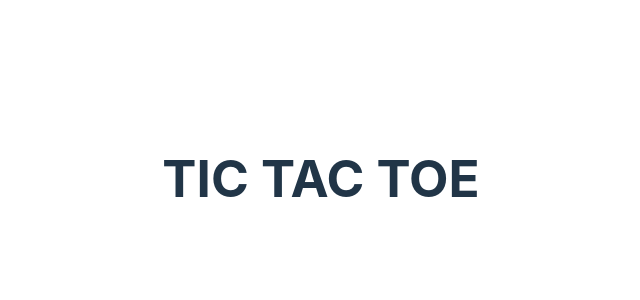
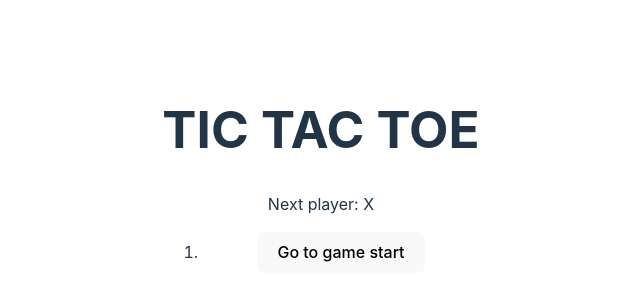
Before and after one commit to just-wilson/tictactoe, a React (Vite) app in the folder tic-tac-toe/: page / in a window 1280 px wide. Shown: the part 222-522 px from the top of the page, without its empty margins (319-959 px from the left). Built offline with nearby package versions, Linux system fonts and the light colour scheme.

Commit message:
create rudimentry functionality

```diff
--- a/tic-tac-toe/src/App.tsx
+++ b/tic-tac-toe/src/App.tsx
@@ -1,14 +1,13 @@
-import { useState } from 'react'
 import './App.css'
+import Game from './components/Game'
 
 function App() {
-  const [count, setCount] = useState(0)
-
   return (
     <>
      <h1>
       TIC TAC TOE
      </h1>
+     <Game />
     </>
   )
 }
--- /dev/null
+++ b/tic-tac-toe/src/components/Game.tsx
@@ -0,0 +1,88 @@
+import { useState } from 'react';
+import Square from './Square';
+import { calculateWinner } from './utility';
+
+type boardProps = {
+    xIsNext: boolean;
+    squares: string[];
+    onPlay: (nextSquares: string[]) => void;
+};
+
+const Board = ({ xIsNext, squares, onPlay }: boardProps) => {
+  function handleClick(i: number) {
+    if (calculateWinner(squares) || squares[i]) {
+      return;
+    }
+    const nextSquares = squares.slice();
+    if (xIsNext) {
+      nextSquares[i] = 'X';
+    } else {
+      nextSquares[i] = 'O';
+    }
+    onPlay(nextSquares);
+  }
+
+  const winner = calculateWinner(squares);
+  let status;
+  if (winner) {
+    status = 'Winner: ' + winner;
+  } else {
+    status = 'Next player: ' + (xIsNext ? 'X' : 'O');
+  }
+
+  return (
+    <>
+      <div className="status">{status}</div>
+      {[0, 1, 2].map((rowIndex) => {
+            <div className="board-row">
+                {[0, 1, 2].map((colIndex) => {
+                    const index = rowIndex * 3 + colIndex;
+                    return <Square key={index} value={squares[index]} onSquareClick={() => {handleClick(index)}} />
+                })}
+            </div>
+        })}
+    </>
+  );
+}
+
+export default function Game() {
+  const [history, setHistory] = useState([Array(9).fill(null)]);
+  const [currentMove, setCurrentMove] = useState(0);
+  const xIsNext = currentMove % 2 === 0;
+  const currentSquares = history[currentMove];
+
+  function handlePlay(nextSquares: string[]) {
+    const nextHistory = [...history.slice(0, currentMove + 1), nextSquares];
+    setHistory(nextHistory);
+    setCurrentMove(nextHistory.length - 1);
+  }
+
+  function jumpTo(nextMove: number) {
+    setCurrentMove(nextMove);
+  }
+
+  const moves = history.map((squares, move) => {
+    let description;
+    if (move > 0) {
+      description = 'Go to move #' + move;
+    } else {
+      description = 'Go to game start';
+    }
+    return (
+      <li key={move}>
+        <button onClick={() => jumpTo(move)}>{description}</button>
+      </li>
+    );
+  });
+
+  return (
+    <div className="game">
+      <div className="game-board">
+        <Board xIsNext={xIsNext} squares={currentSquares} onPlay={handlePlay} />
+      </div>
+      <div className="game-info">
+        <ol>{moves}</ol>
+      </div>
+    </div>
+  );
+}
--- /dev/null
+++ b/tic-tac-toe/src/components/utility.tsx
@@ -0,0 +1,21 @@
+const calculateWinner = (squares: string[]) => {
+    const lines = [
+      [0, 1, 2],
+      [3, 4, 5],
+      [6, 7, 8],
+      [0, 3, 6],
+      [1, 4, 7],
+      [2, 5, 8],
+      [0, 4, 8],
+      [2, 4, 6],
+    ];
+    for (let i = 0; i < lines.length; i++) {
+      const [a, b, c] = lines[i];
+      if (squares[a] && squares[a] === squares[b] && squares[a] === squares[c]) {
+        return squares[a];
+      }
+    }
+    return null;
+  }
+
+  export {calculateWinner};
--- a/tic-tac-toe/src/index.css
+++ b/tic-tac-toe/src/index.css
@@ -67,3 +67,9 @@
     background-color: #f9f9f9;
   }
 }
+
+.square {
+  background: #fff;
+  border: 1px solid #999;
+  float: left
+}
```
Also changed, not shown: tic-tac-toe/src/components/Board.tsx (+31 -29 lines), tic-tac-toe/src/components/Square.tsx (+4 -4 lines), tic-tac-toe/src/components/Session.tsx (deleted).
